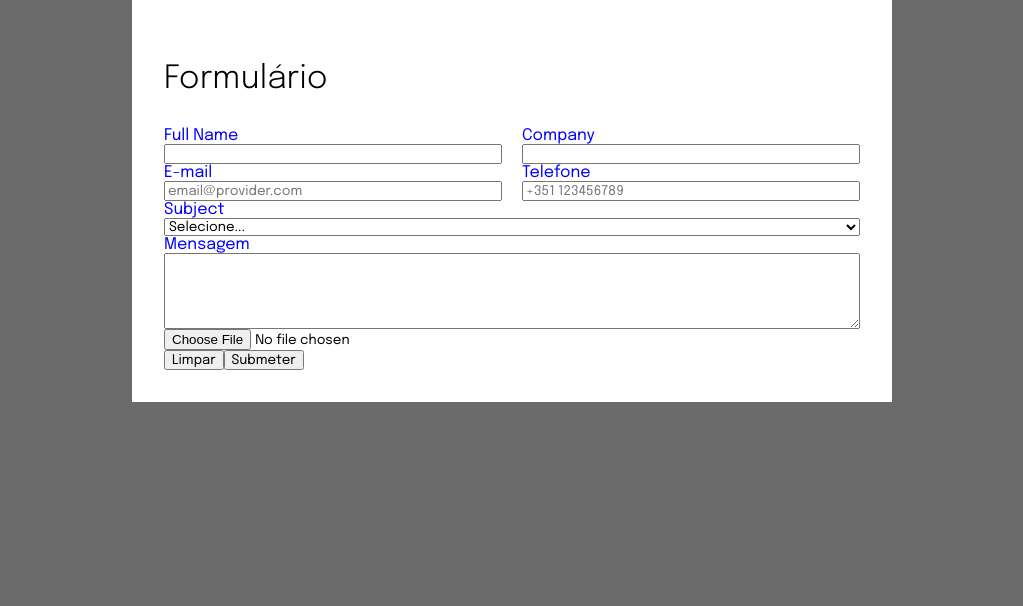
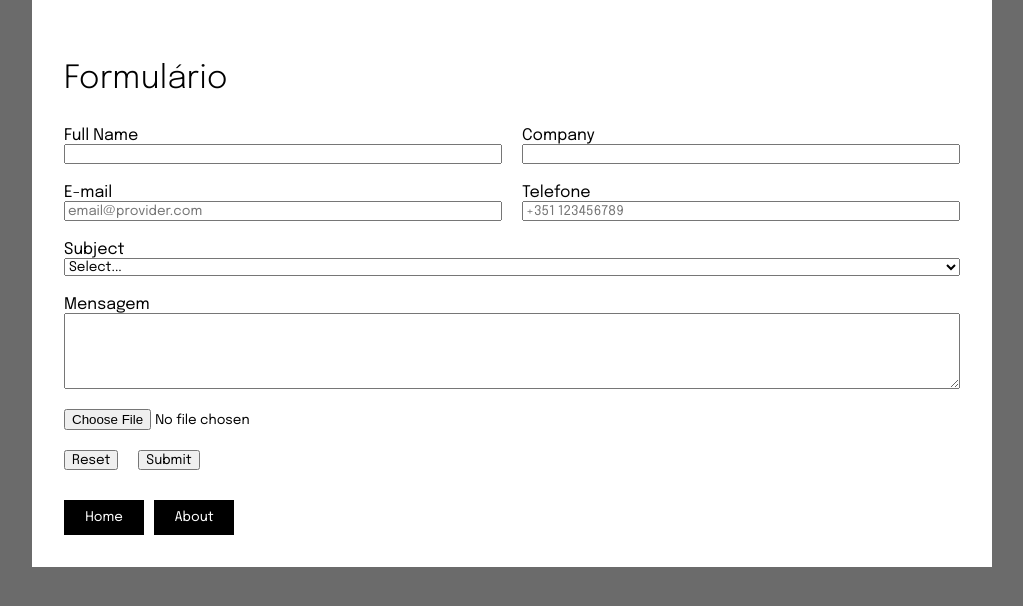
Before and after one commit to Pamaros/Final-Project, a React (Vite) app: page /contact in a window 1280 px wide. Shown: the top 606 px of the page, without its empty margins (128-1151 px from the left). Built offline with nearby package versions, Linux system fonts and the light colour scheme.

Commit message:
buttons and form updated

```diff
--- /dev/null
+++ b/src/Components/ButtonHome.tsx
@@ -0,0 +1,7 @@
+import Button from "./Button";
+
+function ButtonHome() {
+  return <Button text="Home" link={"/"}></Button>;
+}
+
+export default ButtonHome;
--- /dev/null
+++ b/src/Components/ButtonsGroup.tsx
@@ -0,0 +1,35 @@
+import ButtonAbout from "./ButtonAbout";
+import Spacing from "./Spacing";
+import ButtonContact from "./ButtonContact";
+import ButtonHome from "./ButtonHome";
+
+interface GroupButtonsProps {
+  home?: boolean;
+  about?: boolean;
+  contact?: boolean;
+}
+
+function ButtonsGroup({ home = false, about = false, contact = false }: GroupButtonsProps) {
+  return (
+    <div className="flex-row">
+      {home && (
+        <>
+          <ButtonHome /> <Spacing width={10} />
+        </>
+      )}
+      {about && (
+        <>
+          <ButtonAbout /> <Spacing width={10} />
+        </>
+      )}
+       {contact && (
+        <>
+          <ButtonContact/>
+        </>
+      )}
+
+    </div>
+  );
+}
+
+export default ButtonsGroup;
--- a/src/Components/NavBar.tsx
+++ b/src/Components/NavBar.tsx
@@ -1,13 +1,12 @@
 import { useEffect, useState } from "react";
-import Button from "./Button";
-import ButtonContact from "./ButtonContact";
+import ButtonsGroup from "./ButtonsGroup";
 
 function NavBar() {
   const [scrolled, setScrolled] = useState(false);
 
   useEffect(() => {
     const handleScroll = () => {
-      setScrolled(window.scrollY > 400);
+      setScrolled(window.scrollY > 500);
     };
 
     window.addEventListener("scroll", handleScroll);
@@ -16,10 +15,11 @@ function NavBar() {
 
   return (
     <div
-      className={`nav-bar ${scrolled ? "nav-bar--visible" : "nav-bar--hidden"}`}
+      className={`nav-bar ${
+        scrolled ? "nav-bar--visible" : "nav-bar--hidden"
+      } flex-row`}
     >
-      <Button text="About" link={"/about/"}></Button>
-      <ButtonContact></ButtonContact>
+      <ButtonsGroup contact={true} about={true} />
     </div>
   );
 }
--- a/src/Components/ProjectsCard.tsx
+++ b/src/Components/ProjectsCard.tsx
@@ -11,7 +11,7 @@ interface ProjectsCardProps {
 function ProjectsCard({ projectsList }: ProjectsCardProps) {
   return (
     <Card className="projects--card">
-      <div>Projectos</div>
+      <div className="projects--gallery-title">Projectos</div>
 
       {projectsList?.data && (
         <div className="projects--grid grid">
--- a/src/Components/WelcomeCard.tsx
+++ b/src/Components/WelcomeCard.tsx
@@ -2,9 +2,7 @@ import Card from "./Card";
 import RandomImage from "./RandomImage.tsx";
 
 import type { ProjectsListInterface } from "../types/projects";
-import ButtonContact from "./ButtonContact.tsx";
-import ButtonAbout from "./ButtonAbout.tsx";
-import Spacing from "./Spacing";
+import ButtonsGroup from "./ButtonsGroup.tsx";
 
 interface WelcomeCardProps {
   projectsList?: ProjectsListInterface;
@@ -24,9 +22,7 @@ function WelcomeCard({ projectsList }: WelcomeCardProps) {
             who use them.
           </p>
           <div className="flex-row">
-            <ButtonContact></ButtonContact>
-            <Spacing width={10} />
-            <ButtonAbout></ButtonAbout>
+            <ButtonsGroup  about={true} contact={true}/>
           </div>
         </div>
 
--- a/src/Pages/AboutPage.tsx
+++ b/src/Pages/AboutPage.tsx
@@ -1,4 +1,7 @@
+import ButtonsGroup from "../Components/ButtonsGroup";
 import Card from "../Components/Card";
+
+
 
 function AboutPage() {
   return (
@@ -19,6 +22,8 @@ function AboutPage() {
         emerging architects and frequently participates in lectures and
         workshops, sharing his vision for innovative, human-centered design.
       </p>
+
+      <ButtonsGroup home={true} contact={true}/>
     </Card>
   );
 }
--- a/src/Pages/ContactPage.tsx
+++ b/src/Pages/ContactPage.tsx
@@ -1,3 +1,4 @@
+import ButtonsGroup from "../Components/ButtonsGroup";
 import Card from "../Components/Card";
 
 function ContactPage() {
@@ -12,14 +13,14 @@ function ContactPage() {
 
       <form
         className="form flex-column"
-        id="myform"
+        id="contact-form"
         onSubmit={handleSubmit}
         method="get"
       >
-        <div className="form--row flex-row">
+        <div className="form--row form--margin-bottom-20 flex-row">
           <div className="form--group flex-column flex-column--left">
             <label htmlFor="name">Full Name</label>
-            <input type="text" id="name" name="name" />
+            <input type="text" id="name" name="name" required />
           </div>
 
           <div className="form--group flex-column flex-column--left">
@@ -28,10 +29,11 @@ function ContactPage() {
           </div>
         </div>
 
-        <div className="form--row flex-row">
+        <div className="form--row form--margin-bottom-20 flex-row">
           <div className="form--group flex-column flex-column--left">
             <label htmlFor="email">E-mail</label>
             <input
+              required
               type="email"
               id="email"
               name="email"
@@ -49,35 +51,41 @@ function ContactPage() {
           </div>
         </div>
 
-        <div className="form--group flex-column flex-column--left">
-          <label htmlFor="district">Subject</label>
-          <select className="" name="district" id="district" required>
-            <option value="">Selecione...</option>
-            <option value="lisboa">Lisboa</option>
-            <option value="porto">Porto</option>
-            <option value="braga">Braga</option>
+        <div className="form--margin-bottom-20 form--group flex-column flex-column--left">
+          <label htmlFor="subject">Subject</label>
+          <select className="" name="subject" id="subject" required>
+            <option value="">Select...</option>
+            <option value="site-analysis">Site analysis</option>
+            <option value="programming">Programming</option>
+            <option value="concept-design">Concept design</option>
           </select>
         </div>
 
-        <div className="form--group flex-column flex-column--left">
+        <div className="form--margin-bottom-20 form--group flex-column flex-column--left">
           <label htmlFor="message">Mensagem</label>
           <textarea
+            required
             name="message"
             id="message"
-            maxLength={200}
+            maxLength={400}
             rows={5}
             cols={50}
           />
         </div>
 
+        <input
+          className="form--margin-bottom-20"
+          type="file"
+          id="file"
+          name="file"
+        />
 
-        <input type="file" id="file" name="file" />
-
-        <div>
-          <input type="reset" value="Limpar" />
-          <input type="submit" value="Submeter" />
+        <div className="form--row flex-row">
+          <input type="reset" value="Reset" />
+          <input type="submit" value="Submit" />
         </div>
       </form>
+      <ButtonsGroup home={true} about={true}/>
     </Card>
   );
 }
--- a/src/styles/main.css
+++ b/src/styles/main.css
@@ -41,7 +41,7 @@
 
 h1 {
   font-size: 4rem;
-  font-weight: 700;
+  font-weight: 300;
 }
 
 h2 {
@@ -66,13 +66,16 @@ h3,
 h4,
 h5,
 p,
-span {
+span,
+a {
   font-weight: 300;
   line-height: 1.3;
+  color: black;
+  text-decoration: none;
 }
 
 .page-wrapper {
-  max-width: 800px;
+  max-width: 1000px;
   margin: 0 auto;
   padding: 0 20px;
 }
@@ -104,10 +107,6 @@ body {
   align-items: center;
 }
 
-.button {
-  height: 35px;
-}
-
 .grid {
   display: grid;
 }
@@ -116,11 +115,21 @@ body {
   background-color: white;
 }
 
+.button {
+  background-color: black;
+  color: white;
+  width: 80px;
+  height: 35px;
+  border: none;
+}
+
 .nav-bar {
   width: 100%;
   height: 50px;
   background-color: white;
   position: fixed;
+  z-index: 10;
+  justify-content: center;
 }
 .nav-bar--visible {
   opacity: 1;
@@ -133,7 +142,7 @@ body {
 
 .about {
   margin-top: 100px;
-  width: 70%;
+  width: 100%;
 }
 
 .welcome-card {
@@ -181,14 +190,18 @@ body {
   background: rgba(253, 253, 253, 0.823);
 }
 
+.projects--gallery-title {
+  display: table;
+  margin: 30px auto 30px auto;
+}
 .projects--card {
   margin-top: 50px;
   width: 100%;
-  padding: 20px;
+  padding: 30px;
 }
 .projects--grid {
-  grid-template-columns: 1fr 1fr 1fr;
-  gap: 5px;
+  grid-template-columns: repeat(auto-fit, minmax(250px, 1fr));
+  gap: 20px;
   height: 100%;
   width: 100%;
 }
@@ -213,15 +226,14 @@ body {
 .projects--grid-item--art-type {
   font-weight: bold;
 }
-
-.test {
-  height: 50px;
-  width: 60px;
-  background-color: yellow;
+.projects--grid-item--art-artist {
+  font-weight: 200;
 }
 
+.form {
+  margin-bottom: 30px;
+}
 .form label {
-  color: blue;
   display: block;
 }
 .form--row {
@@ -232,6 +244,9 @@ body {
 }
 .form--group input, .form--group select, .form--group textarea {
   width: 100%;
+}
+.form--margin-bottom-20 {
+  margin-bottom: 20px;
 }
 
 .project {
@@ -255,9 +270,4 @@ body {
   text-align: justify;
   word-wrap: break-word;
   overflow-wrap: break-word;
-}
-
-* Crea {
-  font-family: "Epilogue", sans-serif;
-  font-weight: 700;
 }/*# sourceMappingURL=main.css.map */
--- a/src/styles/main.scss
+++ b/src/styles/main.scss
@@ -5,7 +5,7 @@
 $color-bg-grey: rgb(107, 107, 107);
 
 .page-wrapper {
-  max-width: 800px;
+  max-width: 1000px;
   margin: 0 auto;
   padding: 0 20px;
 }
@@ -38,24 +38,30 @@ body {
   align-items: center;
 }
 
-.button {
-  height: 35px;
-}
-
 .grid {
   display: grid;
 }
 
 .card {
   background-color: white;
+
 }
-//////////////////////////////////////////
+
+.button {
+  background-color: black;
+  color: white;
+  width: 80px;
+  height: 35px;
+  border: none;
+}
 
 .nav-bar {
   width: 100%;
   height: 50px;
   background-color: white;
   position: fixed;
+  z-index: 10;
+  justify-content: center;
 
   &--visible {
     opacity: 1;
@@ -70,7 +76,7 @@ body {
 
 .about {
   margin-top: 100px;
-  width: 70%;
+  width: 100%;
 }
 
 .welcome-card {
@@ -124,25 +130,26 @@ body {
 }
 
 .projects {
+  &--gallery-title {
+    display: table;
+    margin: 30px auto 30px auto;
+  }
+
   &--card {
     margin-top: 50px;
-
     width: 100%;
-
-    padding: 20px;
+    padding: 30px;
   }
 
   &--grid {
-    grid-template-columns: 1fr 1fr 1fr;
-    gap: 5px;
+    grid-template-columns: repeat(auto-fit, minmax(250px, 1fr));
+    gap: 20px;
     height: 100%;
     width: 100%;
   }
 
   &--grid-item {
     width: 100%;
-
-    //background-color: blue;
 
     &--ctn {
       gap: 5px;
@@ -164,18 +171,17 @@ body {
     &--art-type {
       font-weight: bold;
     }
+
+    &--art-artist {
+      font-weight: 200;
+    }
   }
 }
 
-.test {
-  height: 50px;
-  width: 60px;
-  background-color: yellow;
-}
+.form {
+  margin-bottom: 30px;
 
-.form {
   & label {
-    color: blue;
     display: block;
   }
 
@@ -192,11 +198,11 @@ body {
   &--group textarea {
     width: 100%;
   }
+
+  &--margin-bottom-20 {
+    margin-bottom: 20px;
+  }
 }
-
-// .form * {
-//   display: block;
-// }
 
 .project {
   width: 80%;
@@ -226,8 +232,3 @@ body {
     overflow-wrap: break-word;
   }
 }
-
-*Crea {
-  font-family: "Epilogue", sans-serif;
-  font-weight: 700;
-}
```
Also changed, not shown: src/styles/_typography.scss (+5 -2 lines), 1 other file (tests, documents, lock files or other folders).
